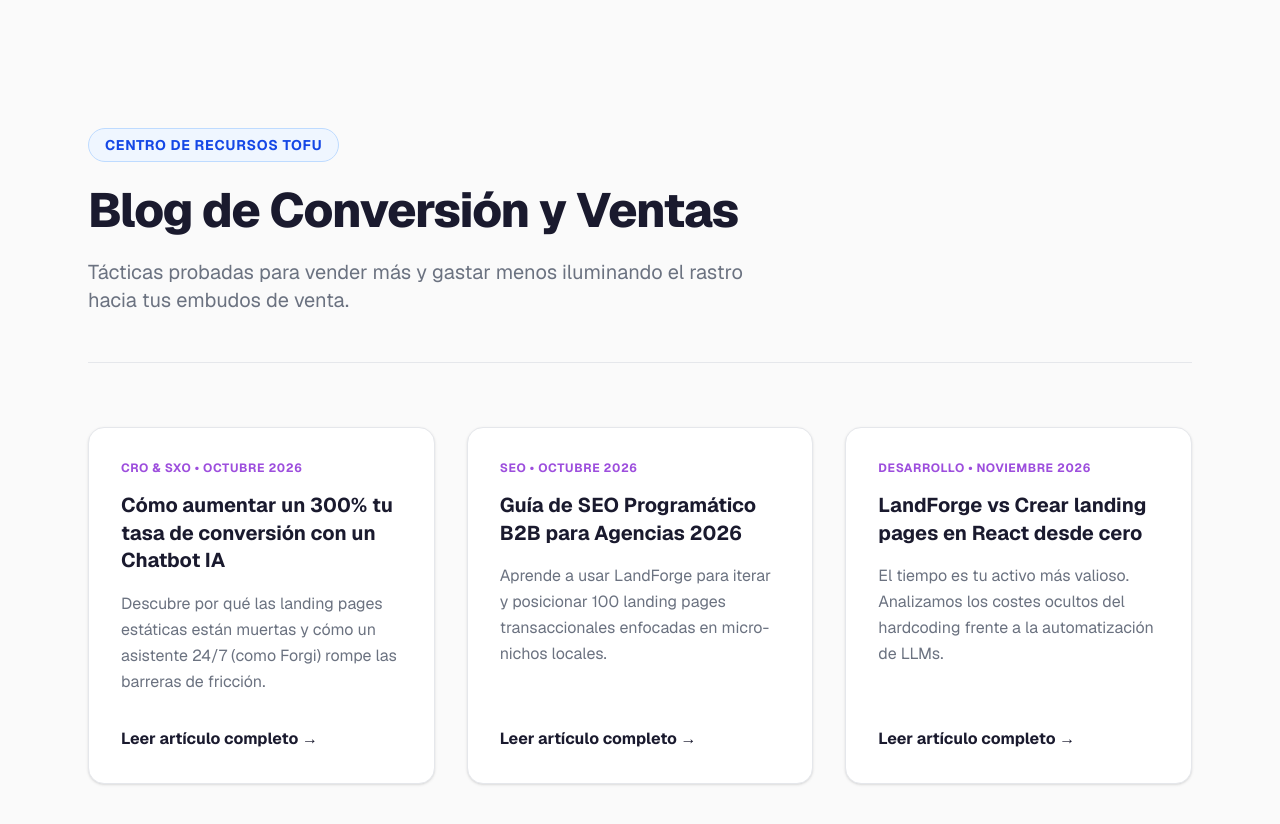
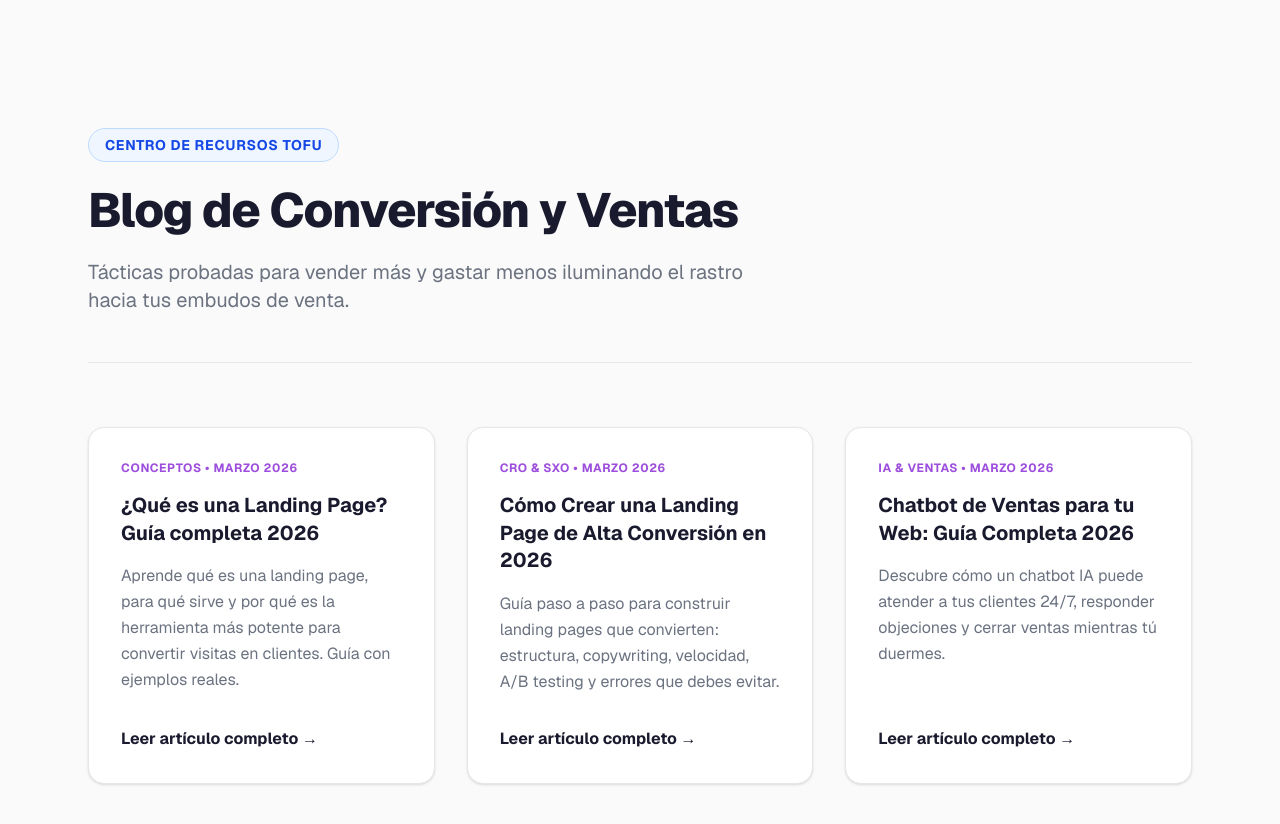
Before and after one commit to alee07tf-commits/claude-saas, a Next.js app: page /blog in a window 1280 px wide. Shown: the top 824 px of the page. Built offline with nearby package versions, Linux system fonts and the light colour scheme; no server answers.

Commit message:
fix(blog): replace broken slug '#' with real article URLs

```diff
--- a/src/app/blog/page.tsx
+++ b/src/app/blog/page.tsx
@@ -16,25 +16,25 @@ export const metadata: Metadata = {
 export default function BlogIndex() {
   const posts = [
     {
-      title: "Cómo aumentar un 300% tu tasa de conversión con un Chatbot IA",
-      slug: "como-aumentar-conversion-landing-page",
-      category: "CRO & SXO",
-      date: "Octubre 2026",
-      excerpt: "Descubre por qué las landing pages estáticas están muertas y cómo un asistente 24/7 (como Forgi) rompe las barreras de fricción.",
+      title: "¿Qué es una Landing Page? Guía completa 2026",
+      slug: "que-es-una-landing-page",
+      category: "Conceptos",
+      date: "Marzo 2026",
+      excerpt: "Aprende qué es una landing page, para qué sirve y por qué es la herramienta más potente para convertir visitas en clientes. Guía con ejemplos reales.",
     },
     {
-      title: "Guía de SEO Programático B2B para Agencias 2026",
-      slug: "#",
-      category: "SEO",
-      date: "Octubre 2026",
-      excerpt: "Aprende a usar LandForge para iterar y posicionar 100 landing pages transaccionales enfocadas en micro-nichos locales.",
+      title: "Cómo Crear una Landing Page de Alta Conversión en 2026",
+      slug: "como-crear-landing-page-alta-conversion",
+      category: "CRO & SXO",
+      date: "Marzo 2026",
+      excerpt: "Guía paso a paso para construir landing pages que convierten: estructura, copywriting, velocidad, A/B testing y errores que debes evitar.",
     },
     {
-      title: "LandForge vs Crear landing pages en React desde cero",
-      slug: "#",
-      category: "Desarrollo",
-      date: "Noviembre 2026",
-      excerpt: "El tiempo es tu activo más valioso. Analizamos los costes ocultos del hardcoding frente a la automatización de LLMs.",
+      title: "Chatbot de Ventas para tu Web: Guía Completa 2026",
+      slug: "chatbot-ventas-para-web",
+      category: "IA & Ventas",
+      date: "Marzo 2026",
+      excerpt: "Descubre cómo un chatbot IA puede atender a tus clientes 24/7, responder objeciones y cerrar ventas mientras tú duermes.",
     },
   ];
 
```
